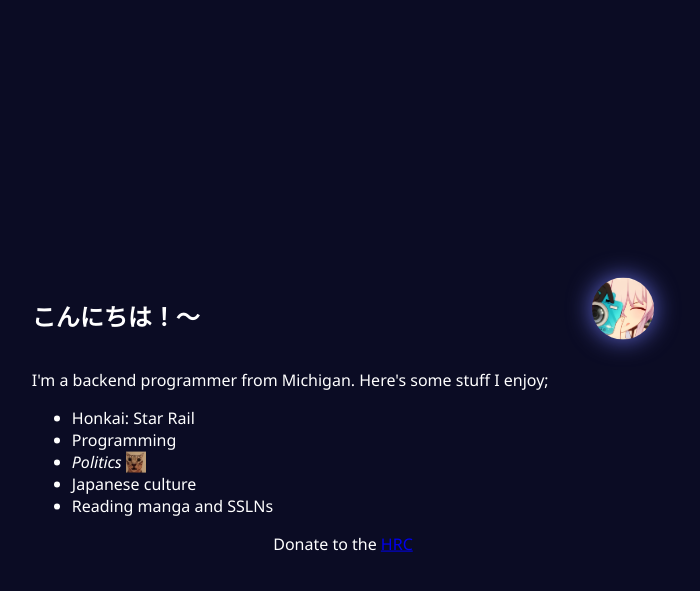
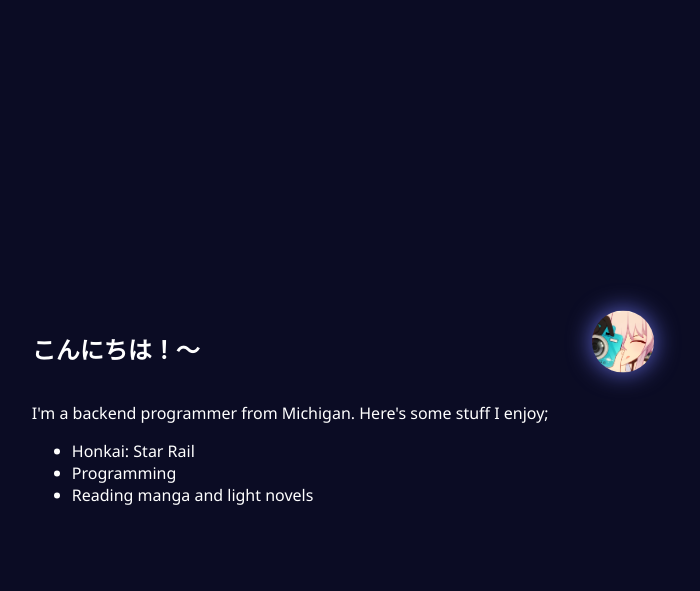
Before and after one commit to megahdrive/personal-site-old, a PHP site: page / in a window 1280 px wide. Shown: the top 591 px of the page, without its empty margins (297-997 px from the left). Run offline with PHP 8.4, Linux system fonts and the light colour scheme; some libraries are stand-ins or nearby versions.

Commit message:
Add files via upload

```diff
--- a/index.php
+++ b/index.php
@@ -7,12 +7,10 @@
 $enjoyedThings = [
     "Honkai: Star Rail",
     "Programming",
-    "<i>Politics</i> <img src=\"/static/terrified.webp\" alt=\"Terrified emoji\" class=\"emoji\">",
-    "Japanese culture",
-    "Reading manga and SSLNs"
+    "Reading manga and light novels",
 ];
 
-$pageBuilder = new PageBuilder("Konnichiwa!", "The landing page of megahdrive.com");
+$pageBuilder = new PageBuilder("Landing", "Landing page of megahdrive.com");
 $pageBuilder->BuildHeader();
 ?>
 <div class="homepage-header">
--- a/lib/template/footer.php
+++ b/lib/template/footer.php
@@ -1,6 +1,22 @@
-<div class="text-center">
-<?php use megahdrive\PersonalSite\BellsAndWhistles;
-echo BellsAndWhistles::ResolveSplash();?>
+<div>
+<style>
+    a {
+        color: white;
+        text-decoration: none;
+        font-size: 25px;
+    }
+</style>
+<?php if ($_SERVER["REQUEST_URI"] != "/") { ?>
+<a href="/">
+    <i class="fa-solid fa-house"></i>
+</a>
+<?php } ?>
+<a href="https://discord.com/users/887425441508519997">
+    <i class="fa-brands fa-discord"></i>
+</a>
+<a href="https://github.com/megahdrive">
+    <i class="fa-brands fa-github"></i>
+</a>
 </div>
 </body>
 </html>
--- a/lib/template/header.php
+++ b/lib/template/header.php
@@ -7,7 +7,7 @@
         <meta name="description" content="<?= $pageDescription ?>">
         <meta name="theme-color" content="#4285f4" />
 
-        <!--<script src="/static/fa.min.js"></script>-->
+        <script src="/static/fa.min.js"></script>
         <link rel="stylesheet" href="/static/site.css">
         <link rel="stylesheet" href="/static/home.css">
     </head>
```
Also changed, not shown: 404.php (added, +12 -0 lines).
